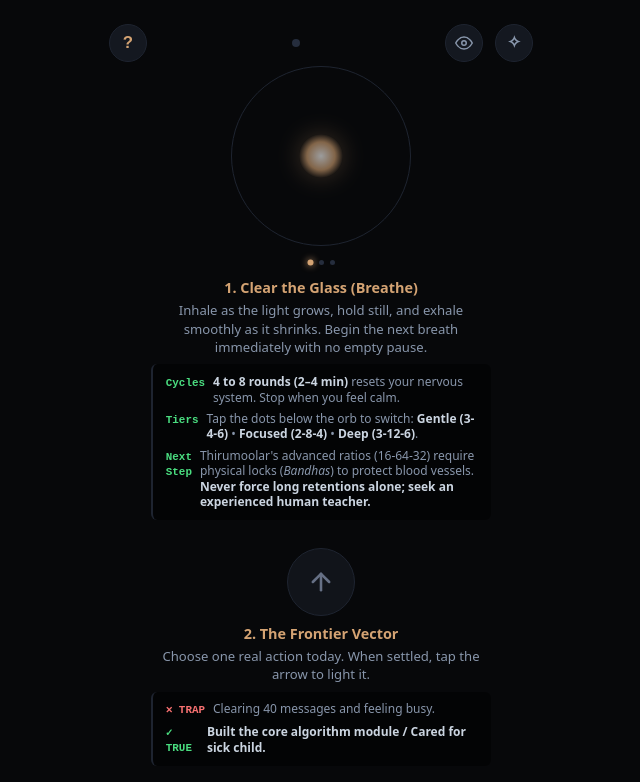
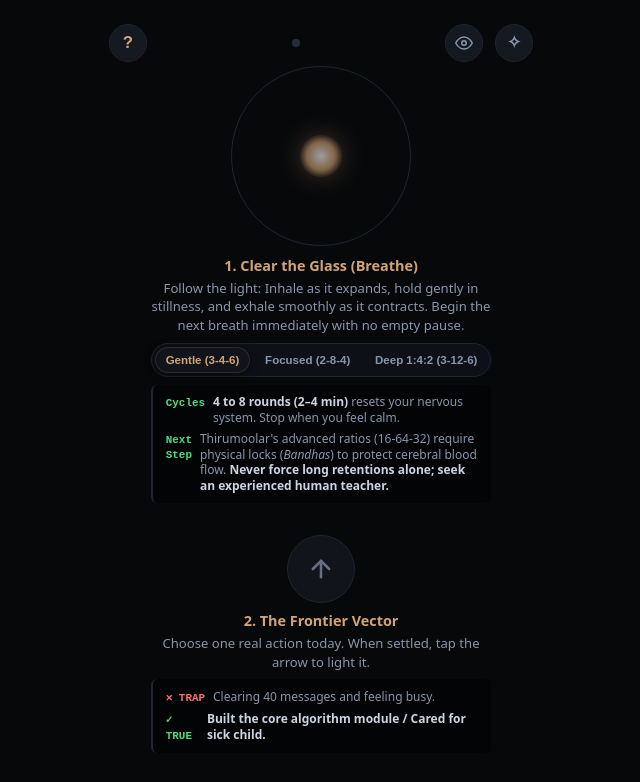
Before and after one commit to 10xthink/Experiments26, a plain HTML site: page daily-mirror.html in a window 1280 px wide. Both pictures are taken after a click on the button "Help & Examples". Shown: the top 782 px of the page, without its empty margins (319-959 px from the left). Drawn offline with Linux system fonts and the light colour scheme.

Commit message:
Update daily-mirror.html breath tiers in help

```diff
--- a/daily-mirror.html
+++ b/daily-mirror.html
@@ -89,24 +89,18 @@
       box-shadow: 0 0 14px var(--gold);
     }
 
-    /* Container */
+    /* Main Container */
     .container {
       max-width: 440px;
       width: 100%;
       display: flex;
       flex-direction: column;
       align-items: center;
-      gap: 1.75rem;
+      gap: 2rem;
       margin: auto 0;
     }
 
-    /* 1. Breathing Stage */
-    .breath-wrapper {
-      display: flex;
-      flex-direction: column;
-      align-items: center;
-      gap: 0.6rem;
-    }
+    /* 1. Pure Breathing Orb */
     .orb-stage {
       position: relative;
       width: 180px;
@@ -138,27 +132,7 @@
       box-shadow: 0 0 15px var(--gold-dim);
     }
 
-    /* Tier Indicator Pips below the Orb */
-    .tier-pips {
-      display: flex;
-      gap: 6px;
-      cursor: pointer;
-      padding: 4px;
-    }
-    .pip {
-      width: 5px;
-      height: 5px;
-      border-radius: 50%;
-      background: #252d3d;
-      transition: all 0.3s ease;
-    }
-    .pip.active {
-      background: var(--gold);
-      box-shadow: 0 0 6px var(--gold);
-      transform: scale(1.2);
-    }
-
-    /* 2. Vector Gate */
+    /* 2. The Singular Vector */
     .vector-gate {
       display: flex;
       flex-direction: column;
@@ -243,7 +217,7 @@
       filter: drop-shadow(0 0 4px var(--active));
     }
 
-    /* Help Drawer Copy & Contrasts */
+    /* Clarification Drawer & Contrasts */
     .guide-text {
       font-size: 0.82rem;
       color: var(--muted);
@@ -280,6 +254,37 @@
     .tag-good { color: #4ade80; font-weight: 700; font-family: monospace; font-size: 0.68rem; }
     .contrast-text { color: var(--muted); line-height: 1.3; }
     .contrast-text strong { color: #cbd5e1; display: inline; font-size: 0.75rem; }
+
+    /* Breathing Rhythm Selector (Inside Help Drawer) */
+    .rhythm-selector {
+      display: flex;
+      gap: 0.35rem;
+      background: #0d1017;
+      padding: 3px;
+      border-radius: 20px;
+      border: 1px solid var(--border);
+      margin: 0.6rem 0 0.4rem 0;
+      justify-content: center;
+    }
+    .rhythm-btn {
+      flex: 1;
+      padding: 0.35rem 0.6rem;
+      font-size: 0.72rem;
+      border-radius: 16px;
+      border: none;
+      background: transparent;
+      color: var(--muted);
+      cursor: pointer;
+      font-weight: 600;
+      transition: all 0.2s ease;
+      white-space: nowrap;
+    }
+    .rhythm-btn.active {
+      background: var(--card);
+      color: var(--gold);
+      box-shadow: 0 2px 8px rgba(0,0,0,0.5);
+      border: 1px solid var(--gold-dim);
+    }
 
     body.show-guide .guide-text { display: block; }
 
@@ -323,7 +328,7 @@
       box-shadow: 0 4px 20px rgba(0,0,0,0.6);
     }
 
-    /* Story Modal */
+    /* Story Overlay */
     .story-modal {
       position: fixed;
       top: 0;
@@ -415,21 +420,21 @@
 
   <div class="container">
 
-    <div class="breath-wrapper">
+    <div style="display:flex; flex-direction:column; align-items:center; gap:0.6rem;">
       <div class="orb-stage" id="stage" onclick="togglePulse()">
         <div class="ring" id="ring"></div>
         <div class="orb" id="orb"></div>
       </div>
 
-      <div class="tier-pips" id="tier-pips" onclick="cycleTier()" title="Tap to switch breathing depth">
-        <div class="pip active" id="pip-0"></div>
-        <div class="pip" id="pip-1"></div>
-        <div class="pip" id="pip-2"></div>
-      </div>
-
       <div class="guide-text">
         <strong>1. Clear the Glass (Breathe)</strong>
-        Inhale as the light grows, hold still, and exhale smoothly as it shrinks. Begin the next breath immediately with no empty pause.
+        Follow the light: Inhale as it expands, hold gently in stillness, and exhale smoothly as it contracts. Begin the next breath immediately with no empty pause.
+
+        <div class="rhythm-selector">
+          <button class="rhythm-btn active" id="r-0" onclick="setTier(0)">Gentle (3-4-6)</button>
+          <button class="rhythm-btn" id="r-1" onclick="setTier(1)">Focused (2-8-4)</button>
+          <button class="rhythm-btn" id="r-2" onclick="setTier(2)">Deep 1:4:2 (3-12-6)</button>
+        </div>
 
         <div class="contrast-box">
           <div class="contrast-row">
@@ -437,12 +442,8 @@
             <span class="contrast-text"><strong>4 to 8 rounds (2–4 min)</strong> resets your nervous system. Stop when you feel calm.</span>
           </div>
           <div class="contrast-row">
-            <span class="tag-good">Tiers</span>
-            <span class="contrast-text">Tap the dots below the orb to switch: <strong>Gentle (3-4-6)</strong> &bull; <strong>Focused (2-8-4)</strong> &bull; <strong>Deep (3-12-6)</strong>.</span>
-          </div>
-          <div class="contrast-row">
             <span class="tag-good">Next Step</span>
-            <span class="contrast-text">Thirumoolar's advanced ratios (16-64-32) require physical locks (<em>Bandhas</em>) to protect blood vessels. <strong>Never force long retentions alone; seek an experienced human teacher.</strong></span>
+            <span class="contrast-text">Thirumoolar's advanced ratios (16-64-32) require physical locks (<em>Bandhas</em>) to protect cerebral blood flow. <strong>Never force long retentions alone; seek an experienced human teacher.</strong></span>
           </div>
         </div>
       </div>
@@ -593,27 +594,26 @@
     let startTime = null;
     let isDemoing = false;
 
-    // Breath Tier Profiles
+    // Breath Rhythms (Safe, physiologically validated gears)
     const TIERS = [
-      { inhale: 3000, hold: 4000,  exhale: 6000 },  // Tier 0: Universal Gentle (3-4-6)
-      { inhale: 2000, hold: 8000,  exhale: 4000 },  // Tier 1: Focused Siddha (2-8-4, 1:4:2)
-      { inhale: 3000, hold: 12000, exhale: 6000 }   // Tier 2: Deep Siddha (3-12-6, 1:4:2)
+      { inhale: 3000, hold: 4000,  exhale: 6000 },  // 0: Universal Gentle (3-4-6)
+      { inhale: 2000, hold: 8000,  exhale: 4000 },  // 1: Focused Siddha (2-8-4, 1:4:2)
+      { inhale: 3000, hold: 12000, exhale: 6000 }   // 2: Deep Siddha (3-12-6, 1:4:2)
     ];
     let currentTierIdx = 0;
 
-    function cycleTier() {
+    function setTier(idx) {
       if (isDemoing) return;
-      currentTierIdx = (currentTierIdx + 1) % TIERS.length;
-      localStorage.setItem('m_tier', currentTierIdx);
-      updateTierUI();
-      if (isRunning) {
-        startTime = performance.now(); // reset cycle phase smoothly
-      }
+      currentTierIdx = idx;
+      localStorage.setItem('m_tier', idx);
+      updateTierButtons();
+      if (isRunning) startTime = performance.now();
     }
 
-    function updateTierUI() {
+    function updateTierButtons() {
       for (let i = 0; i < 3; i++) {
-        document.getElementById(`pip-${i}`).classList.toggle('active', i === currentTierIdx);
+        const btn = document.getElementById(`r-${i}`);
+        if (btn) btn.classList.toggle('active', i === currentTierIdx);
       }
     }
 
@@ -647,7 +647,7 @@
       });
 
       currentTierIdx = parseInt(localStorage.getItem('m_tier') || '0', 10);
-      updateTierUI();
+      updateTierButtons();
       checkHarmony();
     }
 
@@ -705,6 +705,7 @@
       animFrame = requestAnimationFrame(loop);
     }
 
+    // Real User Actions
     function toggleVector() {
       if (isDemoing) return;
       vectorBtn.classList.toggle('active');
@@ -743,7 +744,9 @@
       }
     }
 
-    // Direct Sandboxed Demonstration
+    /* -------------------------------------------------------------
+       Direct Visual Demo (Deterministic & Non-destructive)
+       ------------------------------------------------------------- */
     async function startWordlessDemo() {
       if (isDemoing) return;
       isDemoing = true;
```
